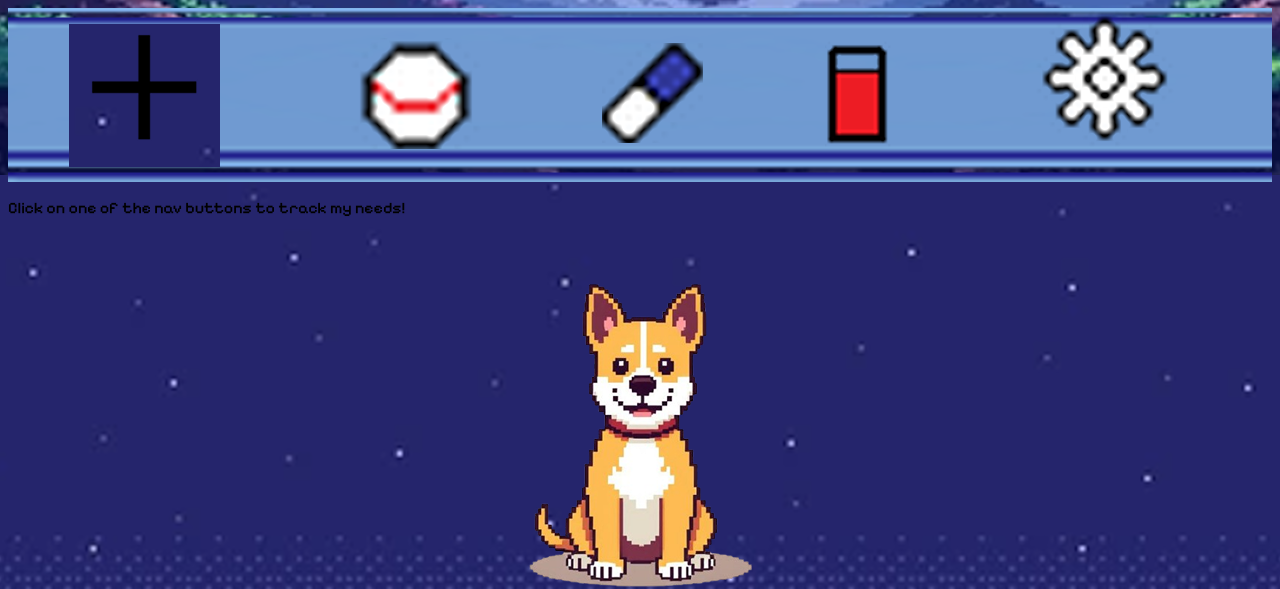
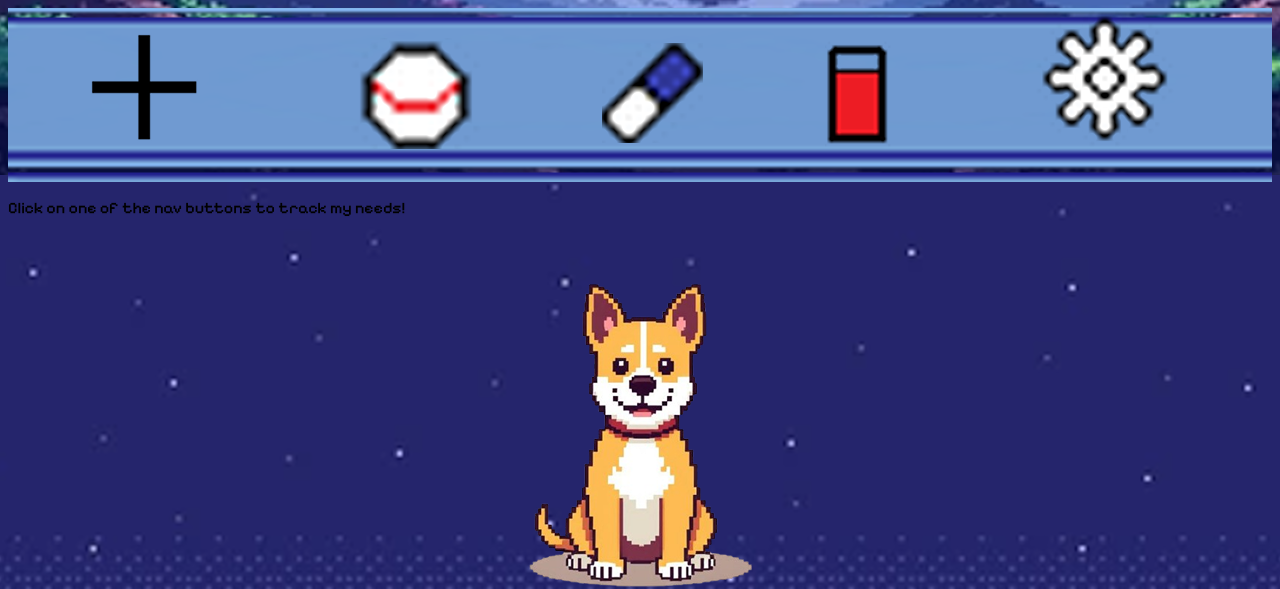
Before and after one commit to CartWebApp/pawpal-web-app-randy-and-nathan, a plain HTML site: page index.html in a window 1280 px wide. Shown: the top 589 px of the page. Drawn offline with Linux system fonts and the light colour scheme.

Commit message:
changed an error with the navbar, with "add new"

```diff
--- a/index.html
+++ b/index.html
@@ -13,7 +13,7 @@
     <header>
         <nav class="navbar">
             <ul class="list">
-                <li class="new"><a href="add.new.html"><img src="Images/image 6.png"></a></li>
+                <li class="newpet"><a href="add.new.html"><img src="Images/image 6.png"></a></li>
                 <li class="activity"><a href="activities.html"><img src="Images/pixil-frame-0 2.png"></a></li>
                 <li class="special"><a href="special.needs.html"><img src="images/pixil-frame-0 (2) 2.png"></a></li>
                 <li class="stats"><a href="stats.html"><img src="images/pixil-frame-0 (8) 1.png"></a></li>
```
Also changed, not shown: PP.css (line endings or trailing spaces).
